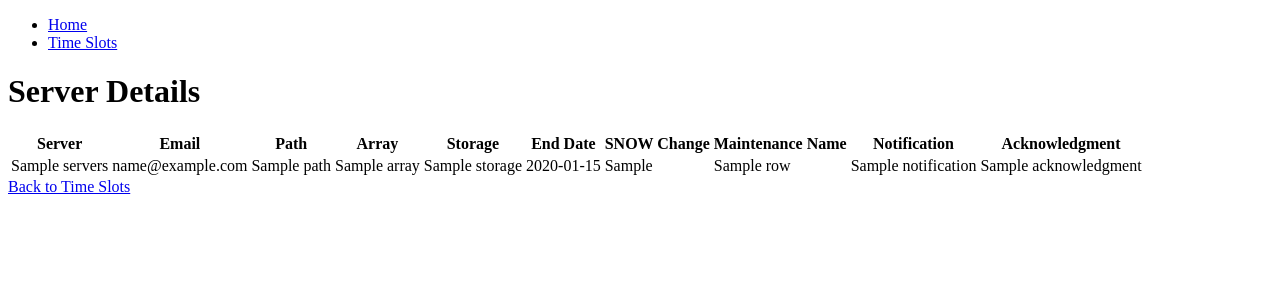
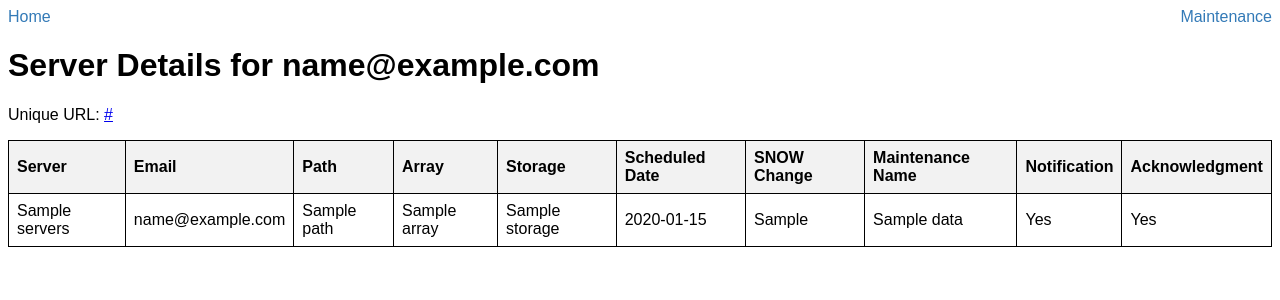
Before and after one commit to srimandarbha/sanscheduler, a Flask app: template templates/server_details.html in a window 1280 px wide. Shown: the top 300 px of the page. Run offline with Flask 3, Linux system fonts and the light colour scheme; the template is opened without the code that fills it: most values are stand-ins (such as "Sample title", 1, 10 or a date in 2020).

Commit message:
unique url added

```diff
--- a/app.py
+++ b/app.py
@@ -6,13 +6,24 @@ import datetime
 import smtplib
 import json
 import os
-from flask import Flask, request, render_template, redirect, url_for, send_from_directory, flash
+from flask import Flask, request, render_template, redirect, url_for, send_from_directory, flash, session
+from werkzeug.security import generate_password_hash, check_password_hash
 
 app = Flask(__name__)
 app.config['UPLOAD_FOLDER'] = 'uploads'
 app.config['ALLOWED_EXTENSIONS'] = {'xls', 'xlsx'}
 app.secret_key = 'supersecretkey'  # Needed for flash messages
 upcoming_dates=[]
+
+# User data for demonstration purposes
+users = {
+    "admin": generate_password_hash("adminpassword"),
+    "user1": generate_password_hash("user1password")
+}
+
+# Function to check if user is admin
+def is_admin():
+    return session.get('username') == 'admin'
 
 def allowed_file(filename):
     return '.' in filename and filename.rsplit('.', 1)[1].lower() in app.config['ALLOWED_EXTENSIONS']
@@ -61,6 +72,25 @@ def schedule_maintenance(data, config):
 
     return flat_schedule_dict, upcoming_dates
 
+@app.route('/login', methods=['GET', 'POST'])
+def login():
+    if request.method == 'POST':
+        username = request.form['username']
+        password = request.form['password']
+        if username in users and check_password_hash(users[username], password):
+            session['username'] = username
+            flash('Login successful!', 'success')
+            return redirect(url_for('timeslots'))
+        else:
+            flash('Invalid credentials', 'danger')
+    return render_template('login.html')
+
+@app.route('/logout')
+def logout():
+    session.pop('username', None)
+    flash('Logged out successfully!', 'success')
+    return redirect(url_for('login'))
+
 @app.route('/')
 def index():
     return redirect('timeslots')
@@ -71,6 +101,9 @@ def uploads():
 
 @app.route('/upload', methods=['POST'])
 def upload_file():
+    if 'username' not in session or not is_admin():
+        flash('Access denied', 'danger')
+        return redirect(url_for('login'))
     if 'file' not in request.files:
         return redirect(request.url)
     file = request.files['file']
@@ -135,16 +168,24 @@ def customize():
 
 @app.route('/timeslots')
 def timeslots():
+    if 'username' not in session:
+        flash('Please login to view this page', 'warning')
+        return redirect(url_for('login'))
     filenames = os.listdir(app.config['UPLOAD_FOLDER'])
     filenames = [f for f in filenames if allowed_file(f)]  # Filter only allowed files
     return render_template('timeslot.html', filenames=filenames)
 
 @app.route('/view_timeslots')
 def view_timeslots():
+    if 'username' not in session:
+        flash('Please login to view this page', 'warning')
+        return redirect(url_for('login'))
     filename = request.args.get('filename')
+    print(f"filename: {filename}")
     if not filename:
         return redirect(url_for('timeslots'))
     filepath = os.path.join(app.config['UPLOAD_FOLDER'], filename)
+    print(f"filepath: {filepath}")
     if not os.path.isfile(filepath):
         flash('File not found', 'danger')
         return redirect(url_for('timeslots'))
@@ -157,7 +198,8 @@ def view_timeslots():
     data = {}
     for sheet in sheet_names:
         df = pd.read_excel(filepath, sheet_name=sheet)
-        df['url'] = df.apply(lambda row: f'/server_details/{filename}/{sheet}/{row.name}', axis=1)
+        df['url'] = df['email'].apply(lambda email: url_for('server_details', email=email))
+        print(df['url'])
         data[sheet] = df.to_dict('records')
     new_schedule, upcoming_dates = schedule_maintenance(data, config_dict)
     upcoming_dates = list(set(upcoming_dates))
@@ -271,6 +313,40 @@ def send_reminder():
 def uploaded_file(filename):
     return send_from_directory(app.config['UPLOAD_FOLDER'], filename)
 
+@app.route('/server_details/<path:email>', methods=['GET'])
+def server_details(email):
+    filename = request.args.get('filename')
+    if not filename:
+        flash('Filename is missing', 'danger')
+        return redirect(url_for('timeslots'))
+
+    filepath = os.path.join(app.config['UPLOAD_FOLDER'], filename)
+    print(f"filepath: {filepath}")
+    if not os.path.isfile(filepath):
+        flash('File not found', 'danger')
+        return redirect(url_for('timeslots'))
+
+    wb = load_workbook(filepath)
+    sheet_names = wb.sheetnames
+    server_data = []
+
+    for sheet in sheet_names:
+        df = pd.read_excel(filepath, sheet_name=sheet)
+        for _, row in df.iterrows():
+            if row['email'] == email:
+                server_data.append(row.to_dict())
+
+    if not server_data:
+        flash('No server data found for this email', 'warning')
+        print('No server data found for this email')
+        return redirect(url_for('timeslots'))
+
+    unique_url = url_for('server_details', email=email, _external=True)
+
+    return render_template('server_details.html', server_data=server_data, filename=filename, unique_url=unique_url)
+
+
+
 if __name__ == '__main__':
     if not os.path.exists(app.config['UPLOAD_FOLDER']):
         os.makedirs(app.config['UPLOAD_FOLDER'])
--- a/templates/server_details.html
+++ b/templates/server_details.html
@@ -4,13 +4,17 @@
     <meta charset="UTF-8">
     <meta name="viewport" content="width=device-width, initial-scale=1.0">
     <title>Server Details</title>
+    <link rel="stylesheet" href="{{ url_for('static', filename='style.css') }}">
 </head>
 <body>
     <ul class="nav">
         <li><a href="/">Home</a></li>
-        <li><a href="/timeslots?filename={{ filename }}">Time Slots</a></li>
+        <li><a href="/uploads">Maintenance</a></li>
     </ul>
-    <h1>Server Details</h1>
+    <h1>Server Details for {{ server_data[0]['email'] }}</h1>
+
+    <p>Unique URL: <a href="{{ unique_url }}">{{ unique_url }}</a></p>
+
     <table>
         <tr>
             <th>Server</th>
@@ -18,28 +22,30 @@
             <th>Path</th>
             <th>Array</th>
             <th>Storage</th>
-            <th>End Date</th>
+            <th>Scheduled Date</th>
             <th>SNOW Change</th>
             <th>Maintenance Name</th>
             <th>Notification</th>
             <th>Acknowledgment</th>
         </tr>
+        {% for data in server_data %}
         <tr>
-            <td>{{ row['servers'] }}</td>
-            <td>{{ row['email'] }}</td>
-            <td>{{ row['path'] }}</td>
-            <td>{{ row['array'] }}</td>
-            <td>{{ row['storage'] }}</td>
-            <td>{{ row['enddate'] }}</td>
-            <td>{{ row['SNOW change'] }}</td>
-            <td>{{ row['maintenance_name'] }}</td>
-            <td>{{ row['notification'] }}</td>
-            <td>{{ row['acknowledgment'] }}</td>
+            <td>{{ data['servers'] }}</td>
+            <td>{{ data['email'] }}</td>
+            <td>{{ data['path'] }}</td>
+            <td>{{ data['array'] }}</td>
+            <td>{{ data['storage'] }}</td>
+            <td>{{ data['enddate'] }}</td>
+            <td>{{ data['SNOW change'] }}</td>
+            <td>{{ data['maintenance_name'] }}</td>
+            <td>{{ 'Yes' if data.get('notification', False) else 'No' }}</td>
+            <td>{{ 'Yes' if data.get('acknowledgment', False) else 'No' }}</td>
         </tr>
+        {% endfor %}
     </table>
-    <a href="{{ url_for('timeslots', filename=filename) }}">Back to Time Slots</a>
+
     <footer class="footer">
-		<p></p>
-	</footer>
+        <p></p>
+    </footer>
 </body>
 </html>
```
